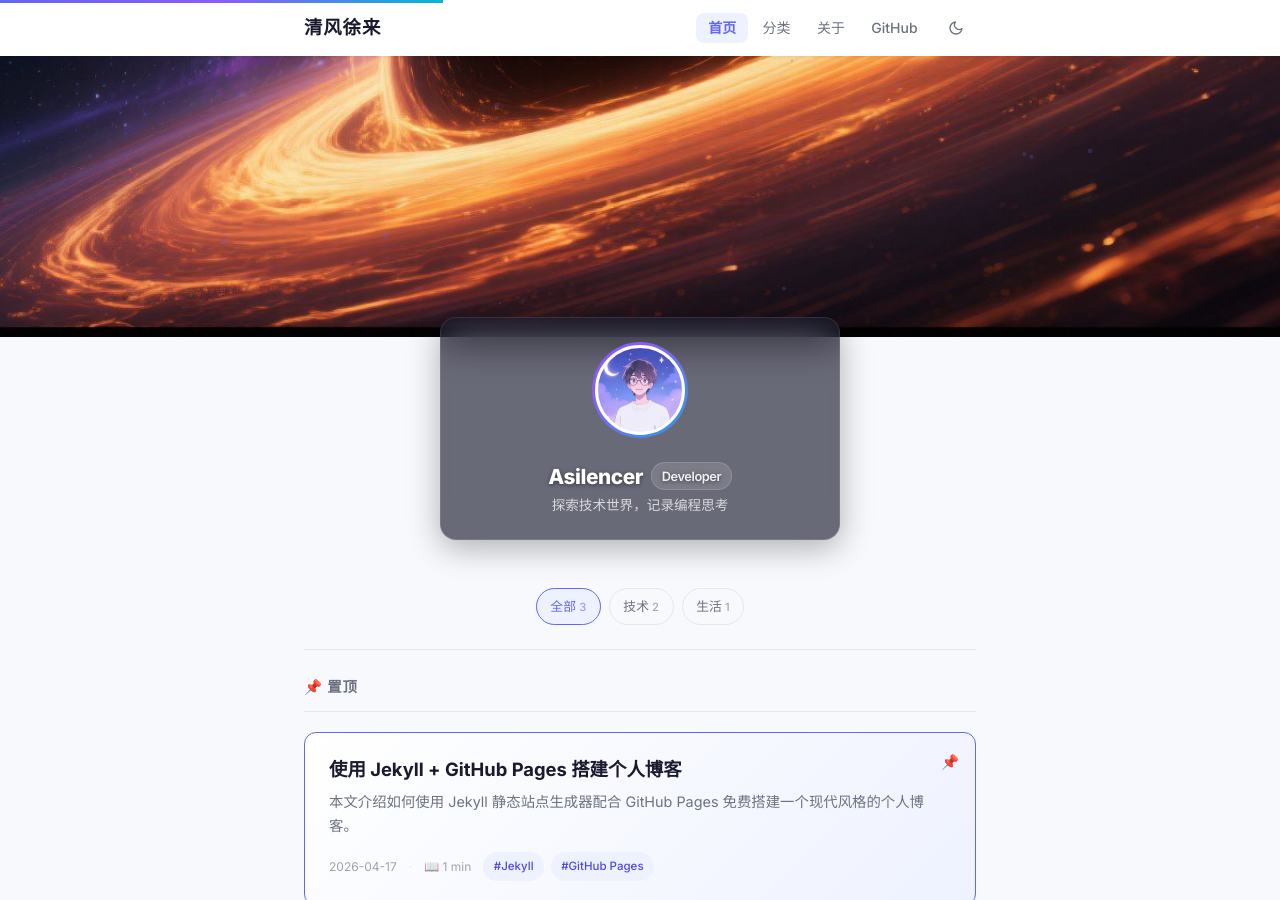
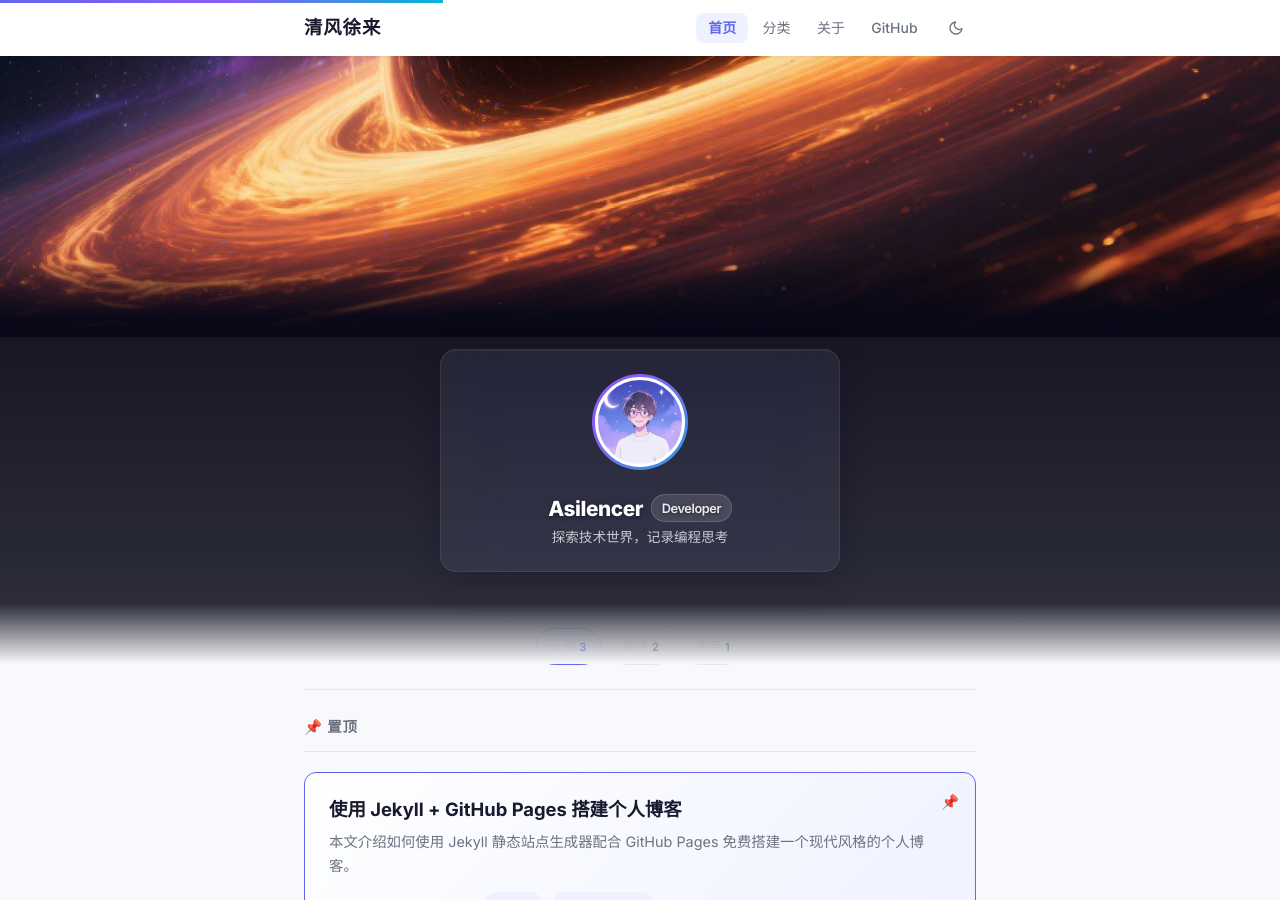
Before and after one commit to Asilencer/asilencer.github.io, a Jekyll site: the page built from index.html, in a window 1280 px wide and 900 px high, scrolled down 321 px. Built offline with Jekyll 4.4.1, drawn with Linux system fonts in a browser that asks for light colours.

Commit message:
Dark profile-section with gradient transitions, refined glassmorphism card

```diff
--- a/assets/css/style.css
+++ b/assets/css/style.css
@@ -329,19 +329,6 @@ img { max-width: 100%; height: auto; }
   100% { transform: scale(1.07) translate(4px, 6px); }
 }
 
-/* Bottom gradient transition: page bg color fades in BELOW the hero image */
-.hero::after {
-  content: '';
-  position: absolute;
-  bottom: -80px;
-  left: 0;
-  right: 0;
-  height: 80px;
-  background: linear-gradient(to bottom, transparent, var(--color-bg));
-  z-index: 1;
-  pointer-events: none;
-}
-
 /* Grid background */
 .hero::before {
   content: '';
@@ -382,18 +369,49 @@ img { max-width: 100%; height: auto; }
   z-index: 2;
 }
 
+/* Profile section: dark gradient transition from hero to content */
+.profile-section {
+  background: linear-gradient(to bottom, rgba(8, 8, 24, 0.95), rgba(8, 8, 24, 0.85));
+  padding: 2rem 0;
+  position: relative;
+}
+
+/* Top edge: blends into black hole hero */
+.profile-section::before {
+  content: '';
+  position: absolute;
+  top: -60px;
+  left: 0;
+  right: 0;
+  height: 60px;
+  background: linear-gradient(to bottom, transparent, rgba(8, 8, 24, 0.95));
+  pointer-events: none;
+}
+
+/* Bottom edge: blends into page background */
+.profile-section::after {
+  content: '';
+  position: absolute;
+  bottom: -60px;
+  left: 0;
+  right: 0;
+  height: 60px;
+  background: linear-gradient(to bottom, rgba(8, 8, 24, 0.85), var(--color-bg));
+  pointer-events: none;
+}
+
 /* Profile Card */
 .profile-card {
-  background: rgba(10, 10, 30, 0.6);
-  backdrop-filter: blur(20px) saturate(150%);
-  -webkit-backdrop-filter: blur(20px) saturate(150%);
-  border: 1px solid rgba(255, 255, 255, 0.1);
+  background: rgba(255, 255, 255, 0.06);
+  backdrop-filter: blur(24px) saturate(150%);
+  -webkit-backdrop-filter: blur(24px) saturate(150%);
+  border: 1px solid rgba(255, 255, 255, 0.08);
   border-radius: var(--radius-lg);
   padding: 1.5rem 2rem;
   max-width: 400px;
-  margin: 0 auto 1.5rem;
+  margin: 0 auto;
   text-align: center;
-  box-shadow: 0 8px 32px rgba(0, 0, 0, 0.3);
+  box-shadow: 0 8px 32px rgba(0, 0, 0, 0.2), inset 0 1px 0 rgba(255, 255, 255, 0.05);
   position: relative;
   z-index: 5;
 }
--- a/index.html
+++ b/index.html
@@ -6,6 +6,7 @@ layout: default
   <canvas id="particles-canvas"></canvas>
 </section>
 
+<section class="profile-section">
   <div class="container">
     <div class="profile-card">
       <div class="profile-avatar-ring">
@@ -14,6 +15,10 @@ layout: default
       <h1 class="profile-name">{{ site.author.name }} <span class="profile-role">{{ site.author.role }}</span></h1>
       <p class="profile-bio">{{ site.description }}</p>
     </div>
+  </div>
+</section>
+
+<div class="container">
   <nav class="category-nav">
     <a href="/" class="active">全部<span class="count">{{ site.posts.size }}</span></a>
     {% assign cats = site.categories | sort %}
```
Lines whose indentation alone changed are shown as unchanged.
